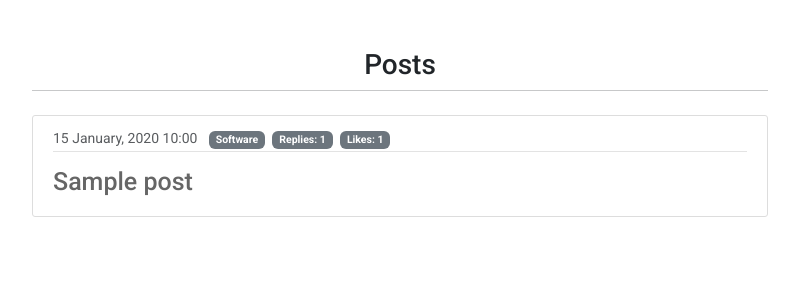
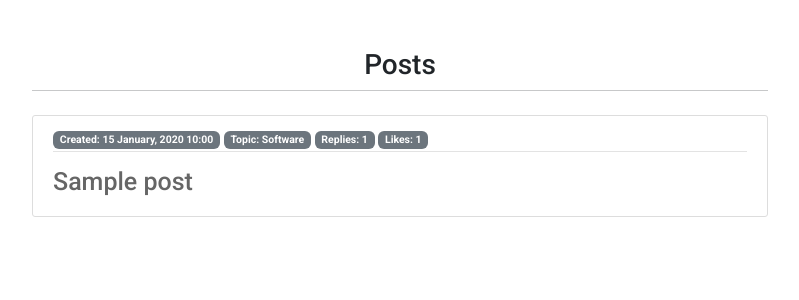
Before and after one commit to KafetzisThomas/UOI-StudyNotes, a Django app: page / in a window 1280 px wide. Shown: the part 57-357 px from the top of the page, without its empty margins (240-1039 px from the left). Run offline with Django 5.2, Linux system fonts and the light colour scheme; tables that the repository leaves empty hold one stand-in row (values such as "Sample post"); some libraries are stand-ins or nearby versions.

Commit message:
Update timestamp next to each post

```diff
--- a/forum/templates/forum/posts.html
+++ b/forum/templates/forum/posts.html
@@ -17,10 +17,10 @@
             <div class="media-body">
                 <div class="post-metadata mb-2">
                     <small class="text-muted">
-                        {{ post.timestamp|date:"d F, Y H:i" }}
-                        <span class="badge bg-secondary ms-2">{{ post.topic }}</span>
-                        <span class="badge bg-secondary ms-1">Replies: {{ post.comments.all|length }}</span>
-                        <span class="badge bg-secondary ms-1">Likes: {{ post.number_of_likes }}</span>
+                        <span class="badge bg-secondary">Created: {{ post.timestamp|date:"d F, Y H:i" }}</span>
+                        <span class="badge bg-secondary">Topic: {{ post.topic }}</span>
+                        <span class="badge bg-secondary">Replies: {{ post.comments.all|length }}</span>
+                        <span class="badge bg-secondary">Likes: {{ post.number_of_likes }}</span>
                     </small>
                 </div>
                 <h2><a class="post-name" href="{% url 'forum:post' post.id %}">{{ post.title }}</a></h2>
```
